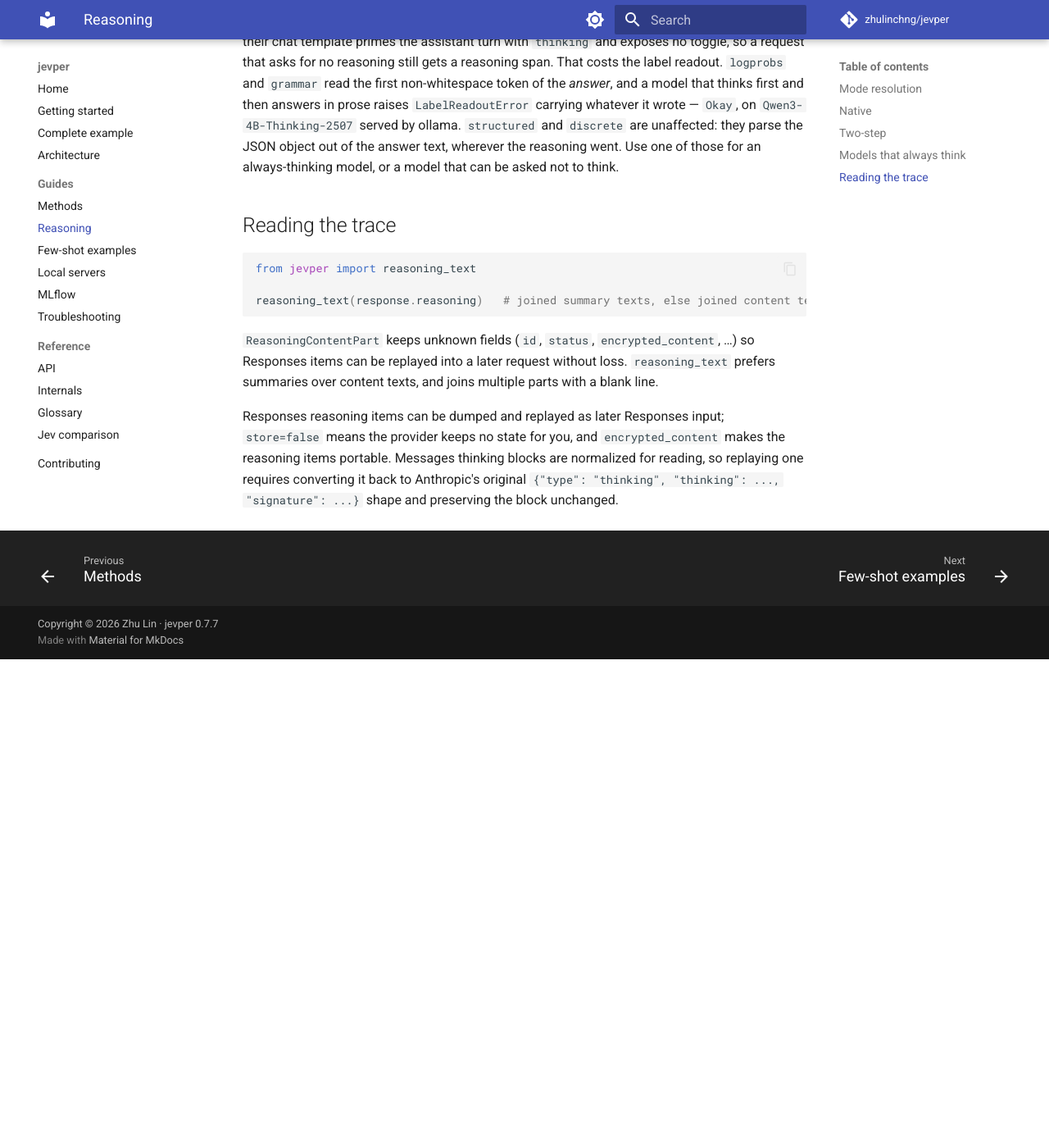
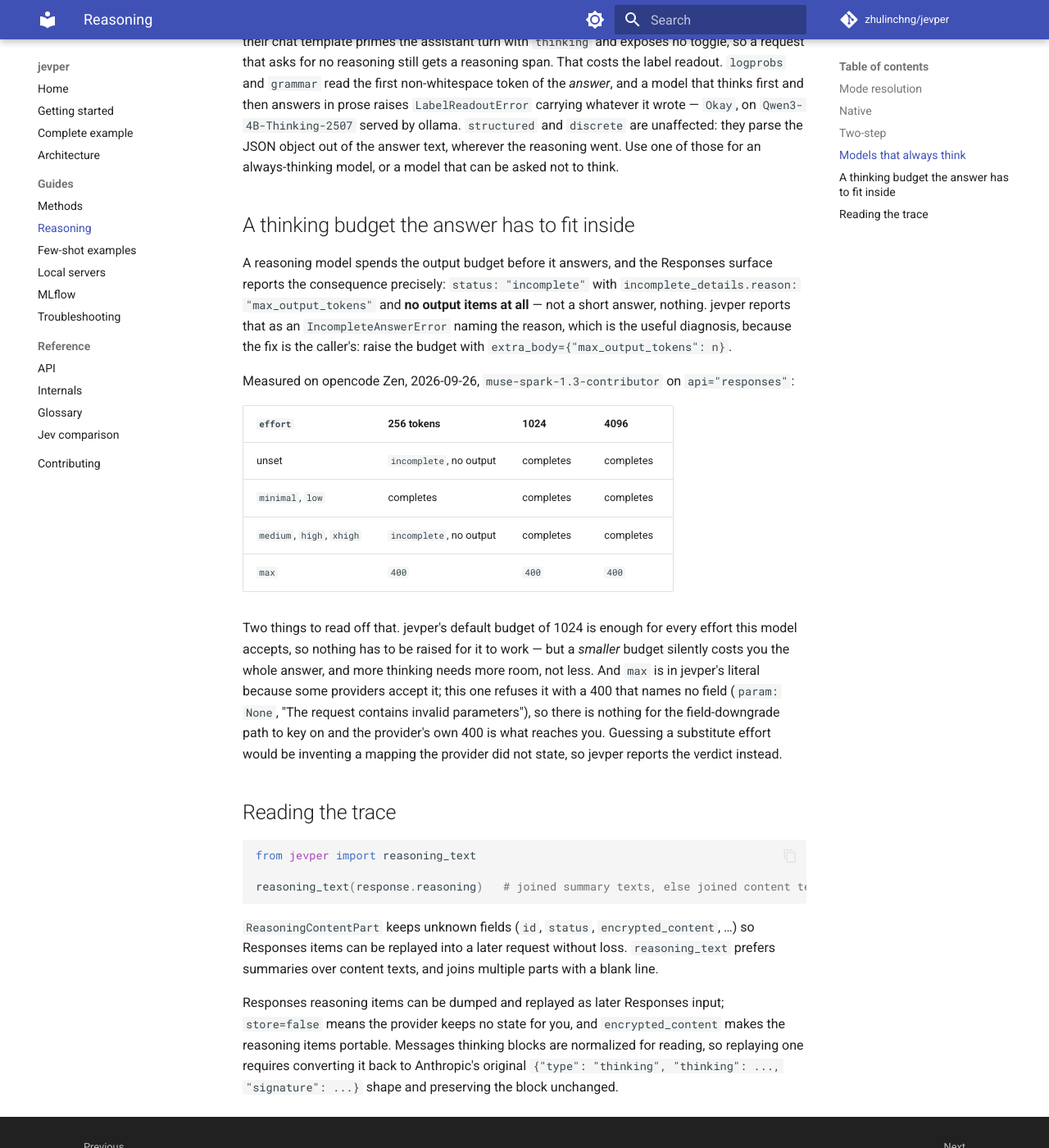
Before and after one commit to zhulinchng/jevper, an MkDocs documentation site: the page built from docs/reasoning.md, in a window 1280 px wide and 1400 px high, scrolled down 4115 px. Shown: the whole window at 82% size. Built offline with MkDocs 1.6.1 and Material for MkDocs 9.7.7, drawn with Linux system fonts in a browser that asks for light colours; comment, search, counter and statistics services are not loaded; before the commit the page ends 4919 px from its top, so only the background shows below that; some of the changed text lies outside the part shown.

Commit message:
Release 0.7.8: the surface rotation for a refused protocol
0.7.7 shipped the wire-format refusals and is on PyPI; the protocol rotation landed after its tag, so
it needs a release of its own rather than a moved tag.

````diff
--- a/docs/reasoning.md
+++ b/docs/reasoning.md
@@ -143,6 +143,31 @@
 `structured` and `discrete` are unaffected: they parse the JSON object out of the answer text, wherever the
 reasoning went. Use one of those for an always-thinking model, or a model that can be asked not to think.
 
+## A thinking budget the answer has to fit inside
+
+A reasoning model spends the output budget before it answers, and the Responses surface reports the
+consequence precisely: `status: "incomplete"` with `incomplete_details.reason: "max_output_tokens"` and
+**no output items at all** — not a short answer, nothing. jevper reports that as an
+`IncompleteAnswerError` naming the reason, which is the useful diagnosis, because the fix is the
+caller's: raise the budget with `extra_body={"max_output_tokens": n}`.
+
+Measured on opencode Zen, 2026-09-26, `muse-spark-1.3-contributor` on `api="responses"`:
+
+| `effort` | 256 tokens | 1024 | 4096 |
+| --- | --- | --- | --- |
+| unset | `incomplete`, no output | completes | completes |
+| `minimal`, `low` | completes | completes | completes |
+| `medium`, `high`, `xhigh` | `incomplete`, no output | completes | completes |
+| `max` | `400` | `400` | `400` |
+
+Two things to read off that. jevper's default budget of 1024 is enough for every effort this model
+accepts, so nothing has to be raised for it to work — but a *smaller* budget silently costs you the
+whole answer, and more thinking needs more room, not less. And `max` is in jevper's literal because
+some providers accept it; this one refuses it with a 400 that names no field
+(`param: None`, "The request contains invalid parameters"), so there is nothing for the field-downgrade
+path to key on and the provider's own 400 is what reaches you. Guessing a substitute effort would be
+inventing a mapping the provider did not state, so jevper reports the verdict instead.
+
 ## Reading the trace
 
 ```python
--- a/mkdocs.yml
+++ b/mkdocs.yml
@@ -10,7 +10,7 @@
 
 # The footer version is asserted against jevper.__version__ by tests/test_release_hygiene.py; see
 # the "Claims and releases" section of docs/contributing.md.
-copyright: "Copyright © 2026 Zhu Lin · jevper 0.7.7"
+copyright: "Copyright © 2026 Zhu Lin · jevper 0.7.8"
 
 theme:
   name: material
--- a/pyproject.toml
+++ b/pyproject.toml
@@ -4,7 +4,7 @@
 
 [project]
 name = "jevper"
-version = "0.7.7"
+version = "0.7.8"
 description = "The Jev (System One) interface over any OpenAI-compatible model: noul, choice and score questions in one call"
 readme = "README.md"
 requires-python = ">=3.10"
--- a/src/jevper/__init__.py
+++ b/src/jevper/__init__.py
@@ -45,7 +45,7 @@
     Usage,
 )
 
-__version__ = "0.7.7"
+__version__ = "0.7.8"
 
 __all__ = [
     "Answer",
````
Also changed, not shown: docs/index.md (+1 -1 lines), docs/jev-comparison.md (+2 -2 lines), 1 other file.
